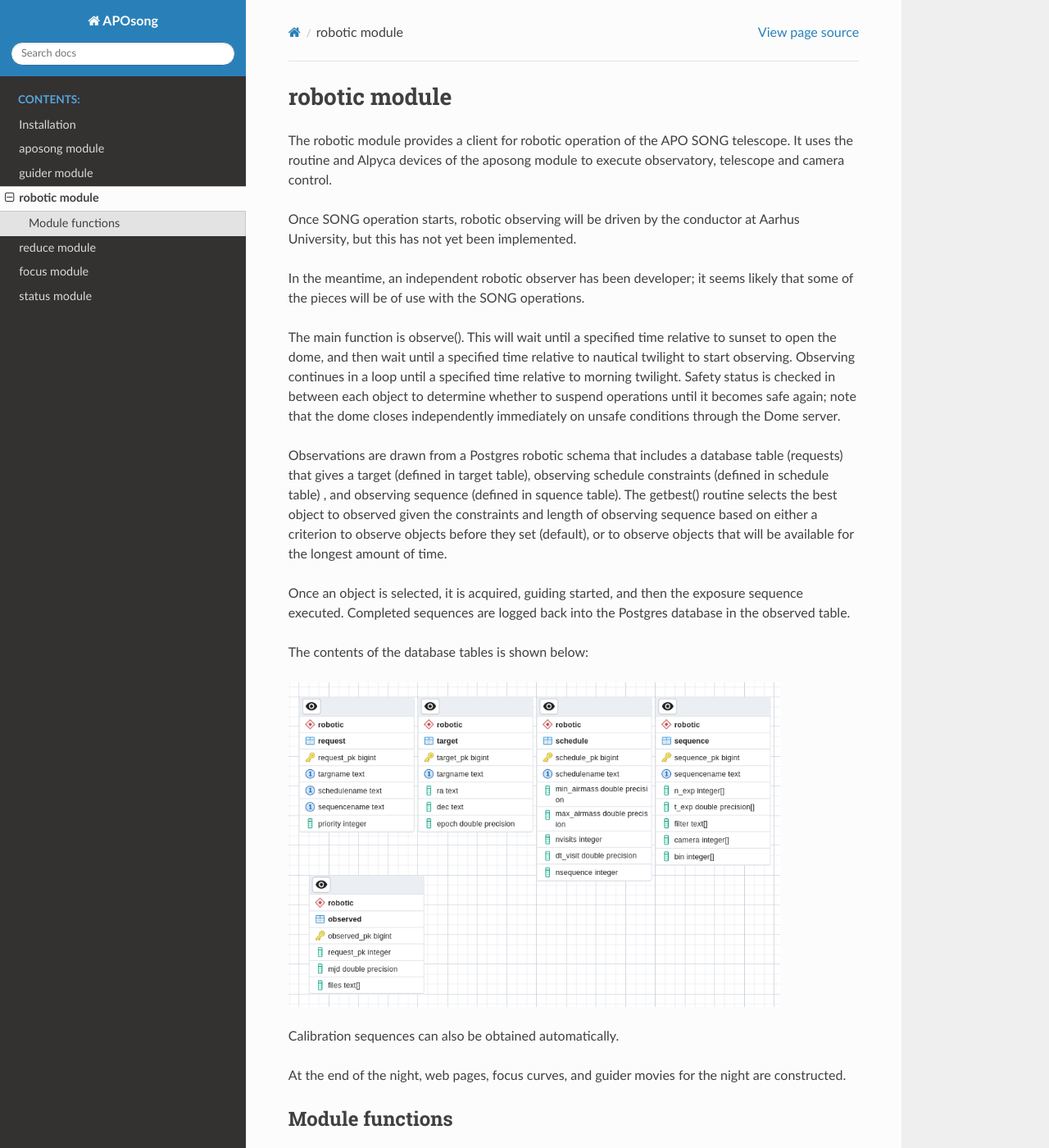
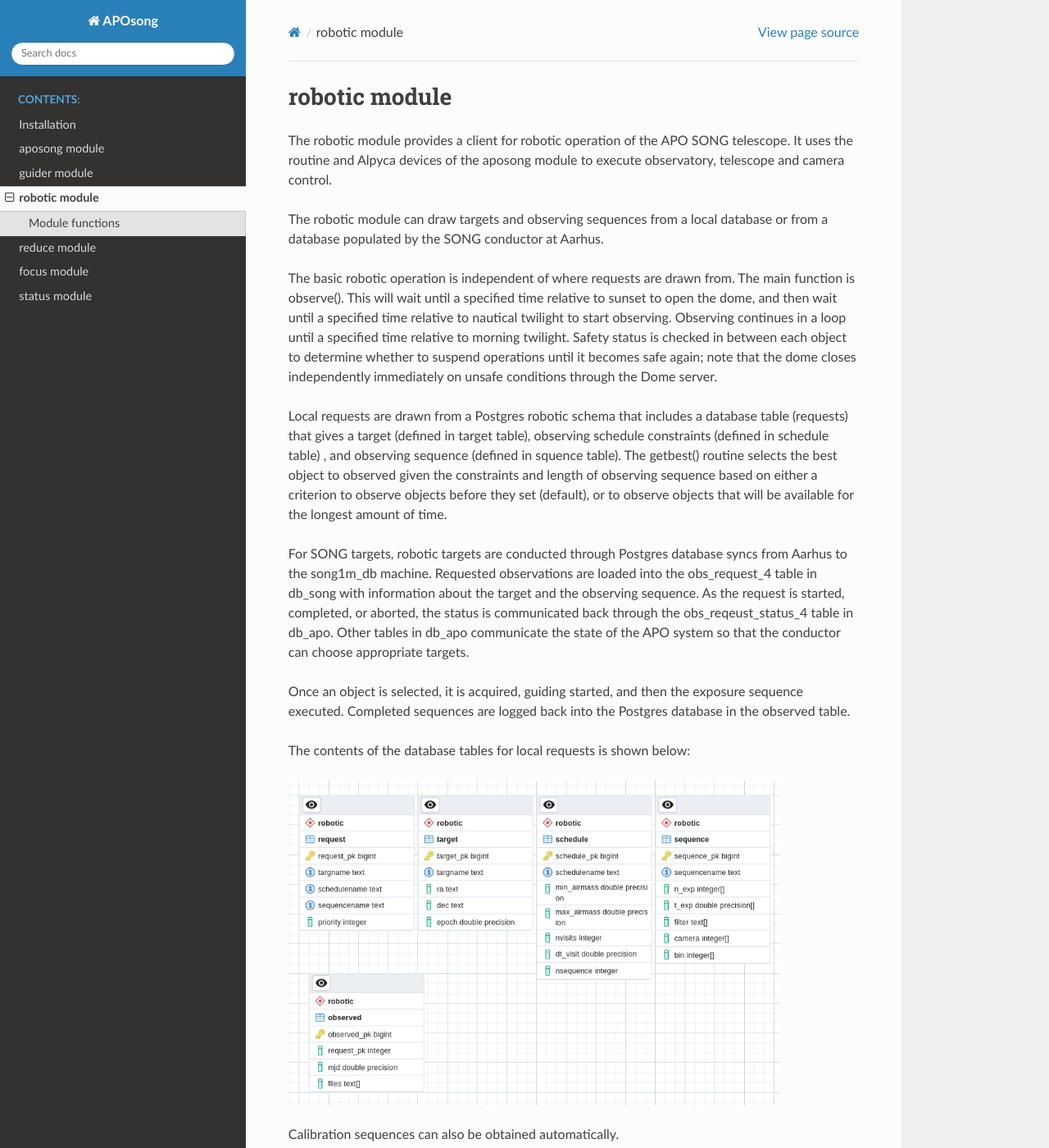
Before and after one commit to holtzmanjon/APOsong, a Sphinx documentation site: the page built from docs/robotic.txt, in a window 1280 px wide and 1400 px high. Shown: the whole window at 82% size. Built offline with Sphinx 7.4.7 and the Read the Docs theme 3.1.0, drawn with Linux system fonts in a browser that asks for light colours; grey boxes are pictures that could not be loaded.

Commit message:
more doc updates

```diff
--- a/docs/aposong.txt
+++ b/docs/aposong.txt
@@ -20,6 +20,7 @@ instantiations and the standard ASCOM command sets for more experienced users
 if needed.
 
 It can be used to run an interactive Python client. To run the software, simply issue
+
 .. code-block::
 
     aposong
--- a/docs/robotic.txt
+++ b/docs/robotic.txt
@@ -5,12 +5,10 @@ The robotic module provides a client for robotic operation of the APO SONG teles
 It uses the routine and Alpyca devices of the aposong module to execute observatory,
 telescope and camera control.
 
-Once SONG operation starts, robotic observing will be driven by the conductor at
-Aarhus University, but this has not yet been implemented.
+The robotic module can draw targets and observing sequences from a local database
+or from a database populated by the SONG conductor at Aarhus.
 
-In the meantime, an independent robotic observer has been developer; it seems likely
-that some of the pieces will be of use with the SONG operations.
-
+The basic robotic operation is independent of where requests are drawn from.
 The main function is observe(). This will wait until a specified time relative
 to sunset to open the dome, and then wait until a specified time relative to nautical
 twilight to start observing. Observing continues in a loop until a specified time
@@ -19,7 +17,7 @@ determine whether to suspend operations until it becomes safe again; note that
 the dome closes independently immediately on unsafe conditions through the
 Dome server.
 
-Observations are drawn from a Postgres robotic schema that includes a
+Local requests are drawn from a Postgres robotic schema that includes a
 database table (requests) that gives a target (defined in target table), observing schedule
 constraints (defined in schedule table) , and observing sequence
 (defined in squence table). The getbest() routine selects the best
@@ -28,11 +26,20 @@ sequence based on either a criterion to observe objects before they
 set (default), or to observe objects that will be available for the
 longest amount of time.
 
+For SONG targets, robotic targets are conducted through Postgres
+database syncs from Aarhus to the song1m_db machine. Requested
+observations are loaded into the obs_request_4 table in db_song with
+information about the target and the observing sequence. As the request
+is started, completed, or aborted, the status is communicated back
+through the obs_reqeust_status_4 table in db_apo. Other tables in db_apo
+communicate the state of the APO system so that the conductor can choose
+appropriate targets.
+
 Once an object is selected, it is acquired, guiding started, and then the
 exposure sequence executed. Completed sequences are logged back into the Postgres
 database in the observed table.
 
-The contents of the database tables is shown below:
+The contents of the database tables for local requests is shown below:
 
 .. image:: robotic_schema.png
   :width: 600
```
